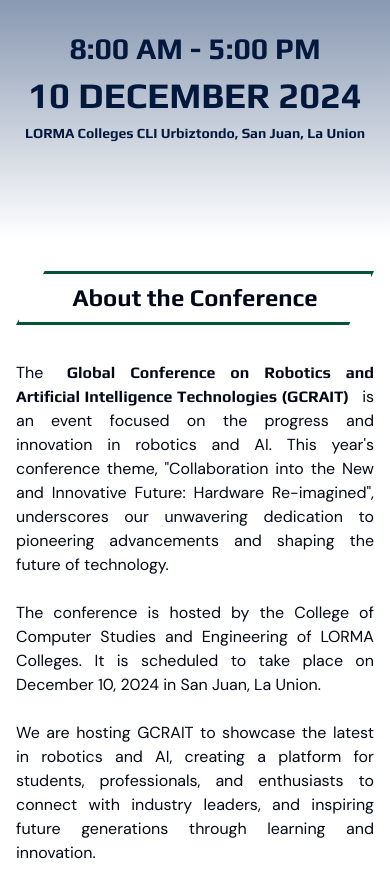
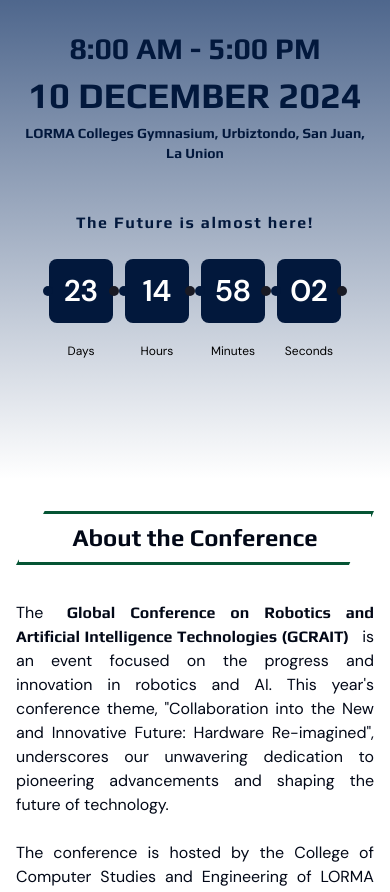
Before and after one commit to Yujinndev/gcrait, a Next.js app: page / in a window 390 px wide. Shown: the part 1175-2067 px from the top of the page. Built offline with nearby package versions, Linux system fonts and the light colour scheme; grey boxes are pictures that could not be loaded.

Commit message:
feat: add countdown timer

```diff
--- a/app/page.tsx
+++ b/app/page.tsx
@@ -1,3 +1,5 @@
+'use client'
+
 import Image from 'next/image'
 import { data } from '@/app/constants'
 import HeroSection from '@/app/home/hero-section'
@@ -13,6 +15,7 @@
 import Link from 'next/link'
 import { BentoGrid, BentoGridItem } from '@/components/layout/bento-grid'
 import { Download } from 'lucide-react'
+import Countdown from '@/components/countdown'
 
 export default function Home() {
   return (
@@ -37,8 +40,9 @@
             10 DECEMBER 2024
           </h1>
           <p className="relative z-20 mt-2 text-center font-play text-sm font-bold text-[#02183c] md:text-2xl lg:text-3xl">
-            LORMA Colleges CLI Urbiztondo, San Juan, La Union
+            LORMA Colleges Gymnasium, Urbiztondo, San Juan, La Union
           </p>
+          <Countdown />
         </div>
       </div>
 
--- a/app/registration/page.tsx
+++ b/app/registration/page.tsx
@@ -166,7 +166,7 @@
           <SectionParagraph title="III. Submission of Entry Forms">
             <p className="text-justify lg:text-left">
               The deadline for the submission of entry forms is on{' '}
-              <b>December 05, 2024.</b>
+              <b>December 09, 2024.</b>
             </p>
           </SectionParagraph>
 
--- /dev/null
+++ b/components/countdown.tsx
@@ -0,0 +1,114 @@
+import { useEffect, useState, useCallback } from 'react'
+
+type CountDownTime = {
+  days: string
+  hours: string
+  minutes: string
+  seconds: string
+}
+
+const Countdown = () => {
+  const [countdownTime, setCountdownTime] = useState<CountDownTime>({
+    days: '00',
+    hours: '00',
+    minutes: '00',
+    seconds: '59',
+  })
+
+  const calculateTimeDifference = (endTime: number) => {
+    const now = new Date().getTime()
+    const timeDifference = endTime - now
+
+    if (timeDifference <= 0) {
+      return { days: '00', hours: '00', minutes: '00', seconds: '00' }
+    }
+
+    const days = Math.floor(timeDifference / (24 * 60 * 60 * 1000))
+      .toString()
+      .padStart(2, '0')
+    const hours = Math.floor(
+      (timeDifference % (24 * 60 * 60 * 1000)) / (60 * 60 * 1000)
+    )
+      .toString()
+      .padStart(2, '0')
+    const minutes = Math.floor(
+      (timeDifference % (60 * 60 * 1000)) / (60 * 1000)
+    )
+      .toString()
+      .padStart(2, '0')
+    const seconds = Math.floor((timeDifference % (60 * 1000)) / 1000)
+      .toString()
+      .padStart(2, '0')
+
+    return { days, hours, minutes, seconds }
+  }
+
+  const startCountdown = useCallback(() => {
+    const endTime = new Date(2024, 11, 10, 8, 0, 0).getTime()
+
+    const updateCountdown = () => {
+      const time = calculateTimeDifference(endTime)
+      setCountdownTime(time)
+    }
+
+    updateCountdown()
+    const interval = setInterval(updateCountdown, 1000)
+
+    return () => clearInterval(interval)
+  }, [])
+
+  useEffect(() => {
+    const cleanup = startCountdown()
+
+    return cleanup
+  }, [startCountdown])
+
+  const TimerCard = ({ value, label }: { value: string; label: string }) => (
+    <div className="relative flex flex-col gap-5">
+      <div className="flex h-16 w-16 items-center justify-between rounded-lg bg-[#02183c] sm:h-32 sm:w-32 lg:h-40 lg:w-40">
+        <div className="relative !-left-[6px] h-2.5 w-2.5 rounded-full bg-[#02183c] sm:h-3 sm:w-3"></div>
+        <span className="text-3xl font-semibold text-white sm:text-6xl lg:text-7xl">
+          {value}
+        </span>
+        <div className="relative -right-[6px] h-2.5 w-2.5 rounded-full bg-[#191A24] sm:h-3 sm:w-3"></div>
+      </div>
+      <span className="text-center text-xs capitalize text-black sm:text-2xl">
+        {value === '01' ? label.slice(0, -1) : label}
+      </span>
+    </div>
+  )
+
+  const checkTimeIfEnded = ({
+    countdownTime,
+  }: {
+    countdownTime: CountDownTime
+  }) => {
+    return (
+      countdownTime.days === '00' &&
+      countdownTime.hours === '00' &&
+      countdownTime.minutes === '00' &&
+      countdownTime.seconds === '00'
+    )
+  }
+
+  return (
+    <div className="mt-6 py-6">
+      <div className="flex h-full w-full flex-col items-center justify-center gap-6 sm:gap-16">
+        <span className="text- xl px-2 text-center font-play font-semibold tracking-widest text-[#02183c] sm:text-3xl">
+          {checkTimeIfEnded({ countdownTime })
+            ? 'The Future Is Here!'
+            : 'The Future is almost here!'}
+        </span>
+
+        <div className="flex justify-center gap-3 sm:gap-8">
+          <TimerCard value={countdownTime.days} label="Days" />
+          <TimerCard value={countdownTime.hours} label="Hours" />
+          <TimerCard value={countdownTime.minutes} label="Minutes" />
+          <TimerCard value={countdownTime.seconds} label="Seconds" />
+        </div>
+      </div>
+    </div>
+  )
+}
+
+export default Countdown
```
